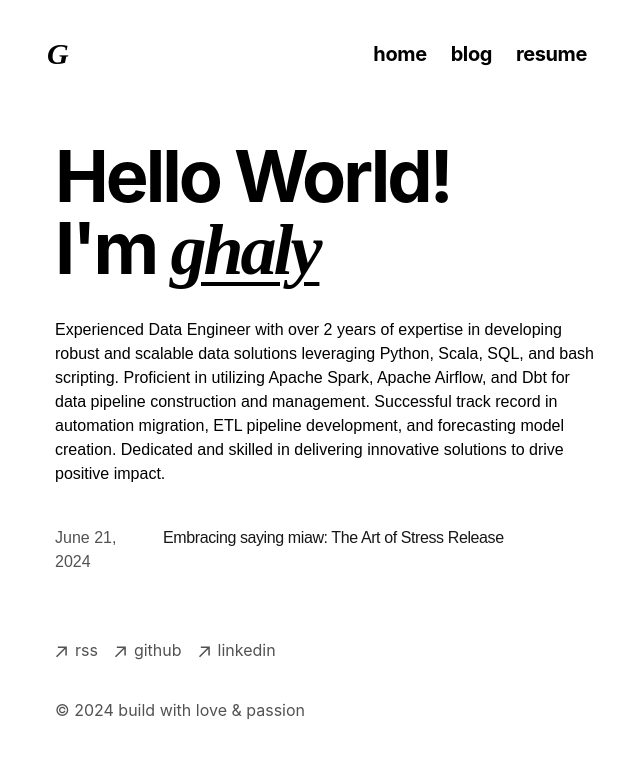
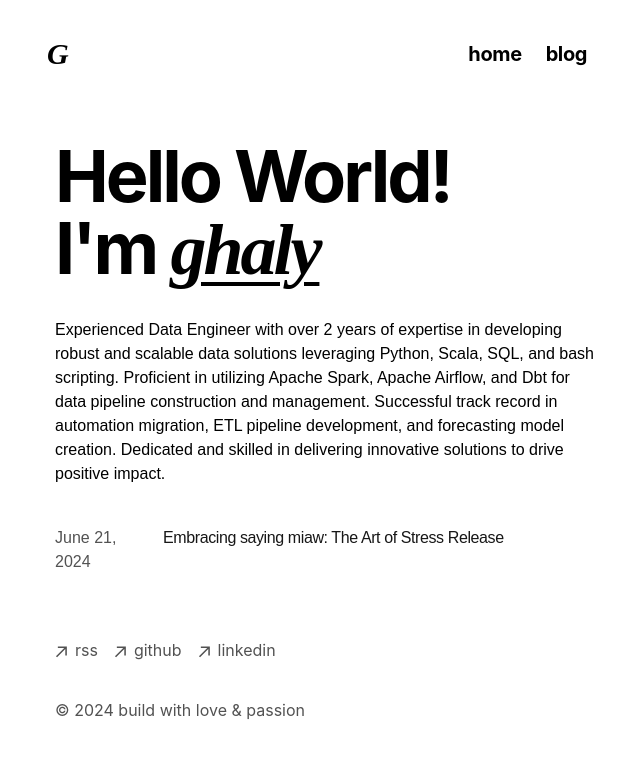
Before and after one commit to ghalyrizqi/blog, a Next.js app: page / in a window 1280 px wide. Shown: the top 758 px of the page, without its empty margins (313-953 px from the left). Built offline with nearby package versions, Linux system fonts and the light colour scheme.

Commit message:
nutup tab resume

```diff
--- a/app/components/nav.tsx
+++ b/app/components/nav.tsx
@@ -7,9 +7,9 @@ const navItems = {
   "/blog": {
     name: "blog",
   },
-  "/resume": {
-    name: "resume",
-  },
+  // "/resume": {
+  //   name: "resume",
+  // },
 };
 
 export function Navbar() {
--- a/package.json
+++ b/package.json
@@ -13,7 +13,7 @@
     "@vercel/analytics": "^1.1.3",
     "@vercel/speed-insights": "^1.0.9",
     "geist": "1.2.2",
-    "next": "13",
+    "next": "^14.2.4",
     "next-mdx-remote": "^4.4.1",
     "postcss": "^8.4.35",
     "react": "^18.3.1",
```
Also changed, not shown: 2 other files (tests, documents, lock files or other folders).
